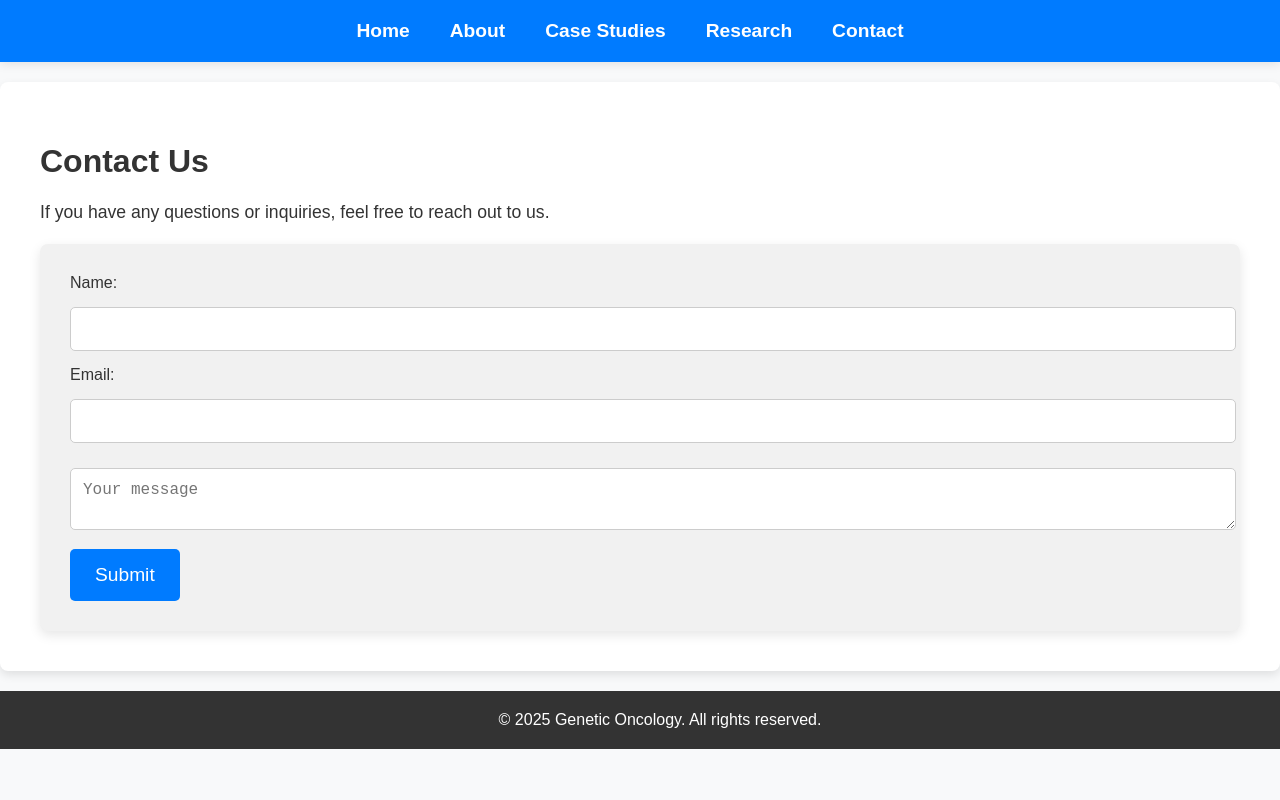
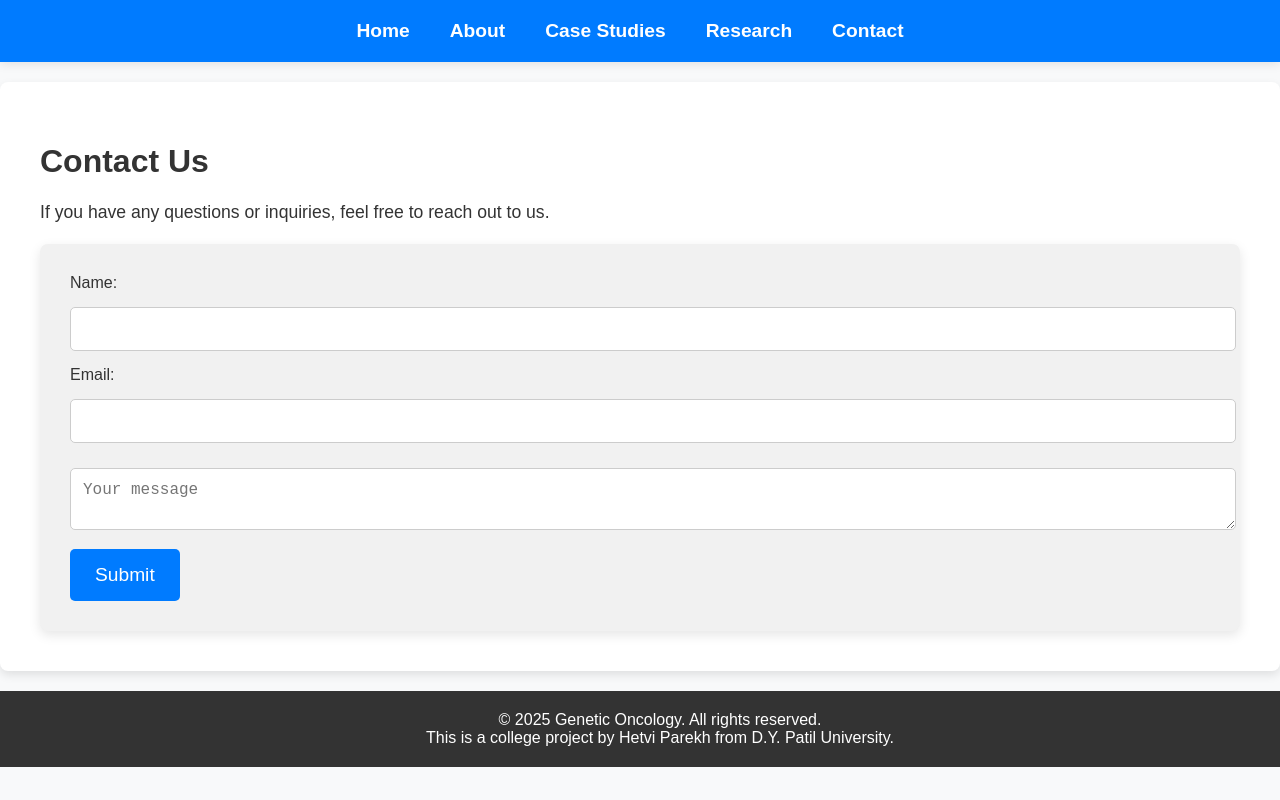
Before and after one commit to hetviparekh09/genetic-oncology, a React (Create React App) app: page /contact in a window 1280 px wide. Shown: the top 800 px of the page. Built offline with nearby package versions, Linux system fonts and the light colour scheme.

Commit message:
Update Footer.js

```diff
--- a/src/components/Footer.js
+++ b/src/components/Footer.js
@@ -5,6 +5,7 @@ const Footer = () => {
   return (
     <footer>
       <p>© 2025 Genetic Oncology. All rights reserved.</p>
+      <p>This is a college project by Hetvi Parekh from D.Y. Patil University.</p>
     </footer>
   );
 };
```
